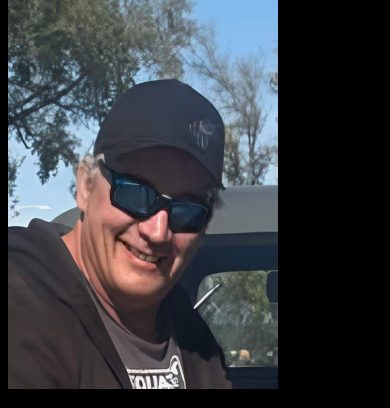
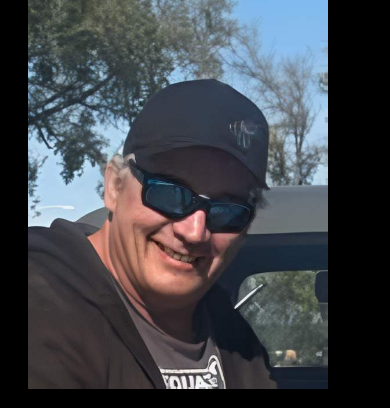
Before and after one commit to Regis-source/giantcarwash, a plain HTML site: page Giant.Contact.html in a window 390 px wide. Shown: the part 109-517 px from the top of the page. Drawn offline with Linux system fonts and the light colour scheme; files whose address does not match are found by name.

Commit message:
end mobile

```diff
--- a/style.css
+++ b/style.css
@@ -281,8 +281,9 @@ span {
         display: block;
     }
     .ownerimg {
-        width: 270px;
+        width: 300px;
         height: 400px;
+        margin-left: 20px
     }
     .art-content {
           grid-template-columns: 1fr;
```
Also changed, not shown: Fachada..jpg (deleted).
